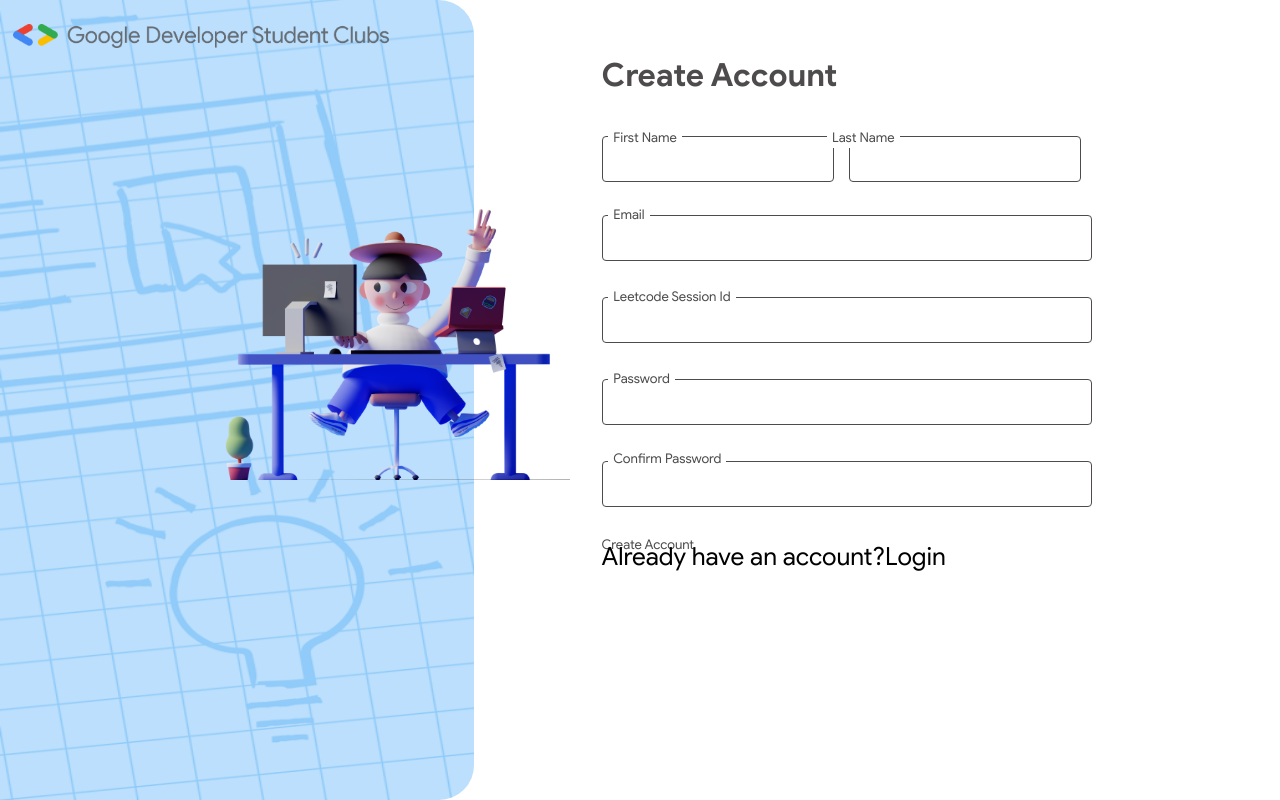
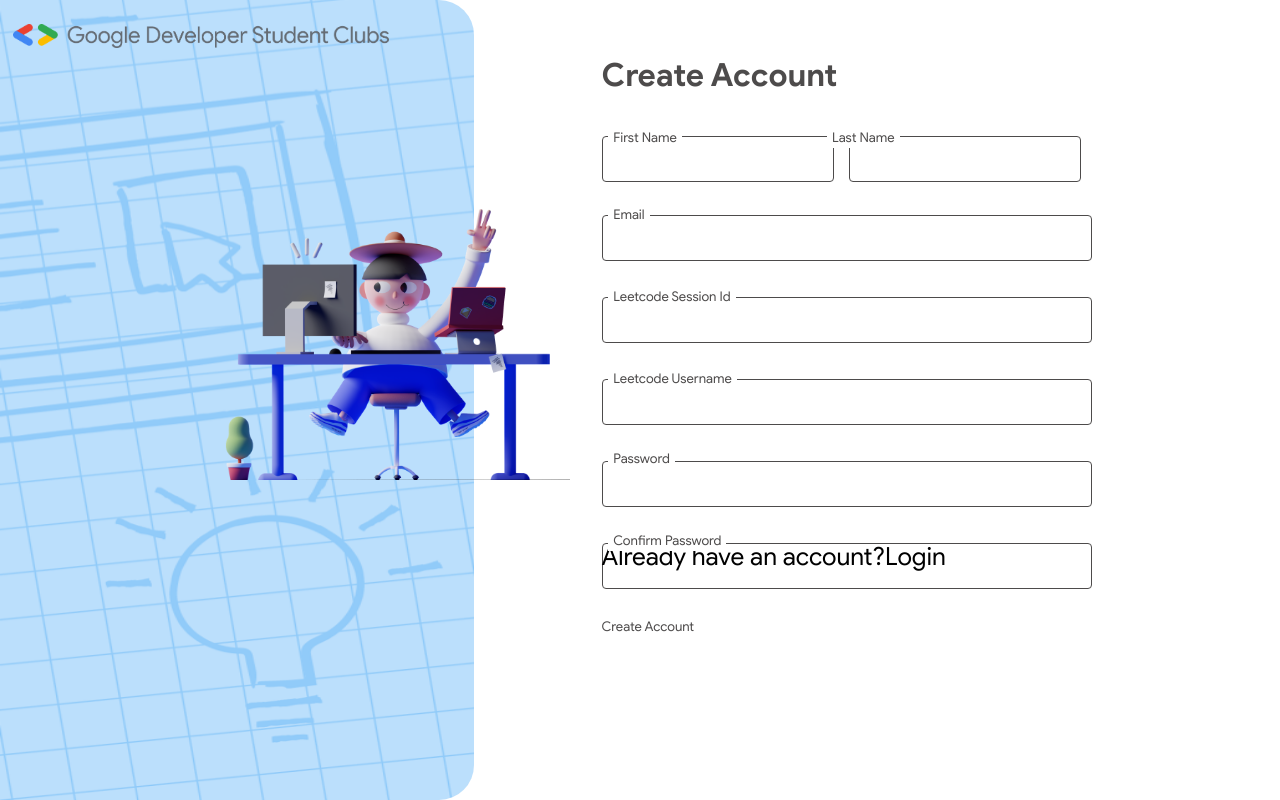
Before and after one commit to developer-student-club-thapar/DSA-Portal-Frontend, a React (Vite) app: page / in a window 1280 px wide. Built offline with nearby package versions, Linux system fonts and the light colour scheme.

Commit message:
Leetcode Username added

```diff
--- a/src/Pages/Signup/Signup.css
+++ b/src/Pages/Signup/Signup.css
@@ -2,7 +2,7 @@
 .heading{
     position: absolute;
     margin-left: 40%;
-    margin-top: 7%;
+    margin-top: 3%;
     font-family: 'GoogleSansDisplay';
     font-size: 200%;
     font-weight: 900;
@@ -29,7 +29,7 @@
 
 .whole{
     position: absolute;
-    margin-top: 12%;
+    margin-top: 8%;
     margin-left: 40%;
     font-family: 'GoogleSansDisplay';
     font-weight: normal;
@@ -80,7 +80,10 @@
     top: 48.5ex;
 }
 .form9{
-    top: 59.5ex;
+    top: 61ex;
+}
+.form10{
+    top: 62.5ex;
 }
 
 .Submit{
--- a/src/Pages/Signup/Signup.jsx
+++ b/src/Pages/Signup/Signup.jsx
@@ -96,7 +96,20 @@
           onChange={handleInputChange}
         />
         <br />
-        <label htmlFor="pwd" className="form3 form7">
+        <label type="fname" className="form3 form7">
+          Leetcode Username
+        </label>
+        <br />
+        <input
+          type="text"
+          id="username"
+          name="username"
+          required
+          className="form"
+          onChange={handleInputChange}
+        />
+        <br />
+        <label htmlFor="pwd" className="form3 form8">
           Password
         </label>
         <br />
@@ -109,7 +122,7 @@
           onChange={handleInputChange}
         />
         <br />
-        <label htmlFor="pwd" className="form3 form8">
+        <label htmlFor="pwd" className="form3 form9">
           Confirm Password
         </label>
         <br />
@@ -118,7 +131,7 @@
           id="pwd"
           name="confirmPassword"
           required
-          className="form form9"
+          className="form form10"
           onChange={handleInputChange}
         />
         <br />
```
